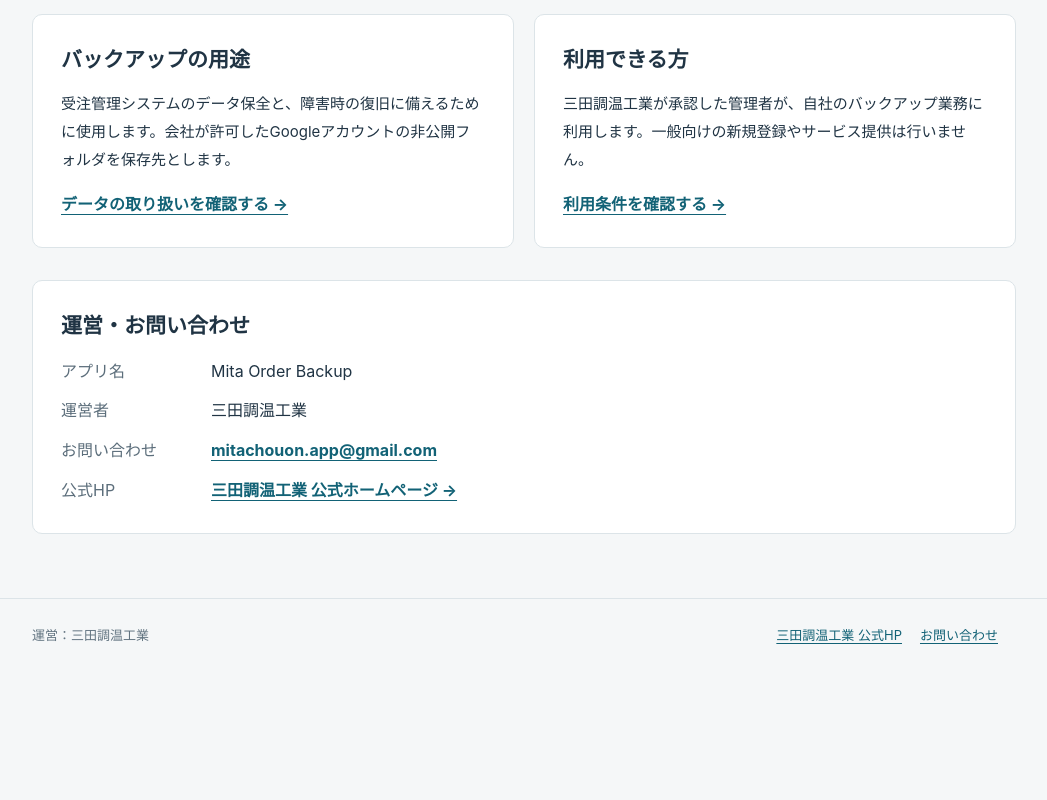
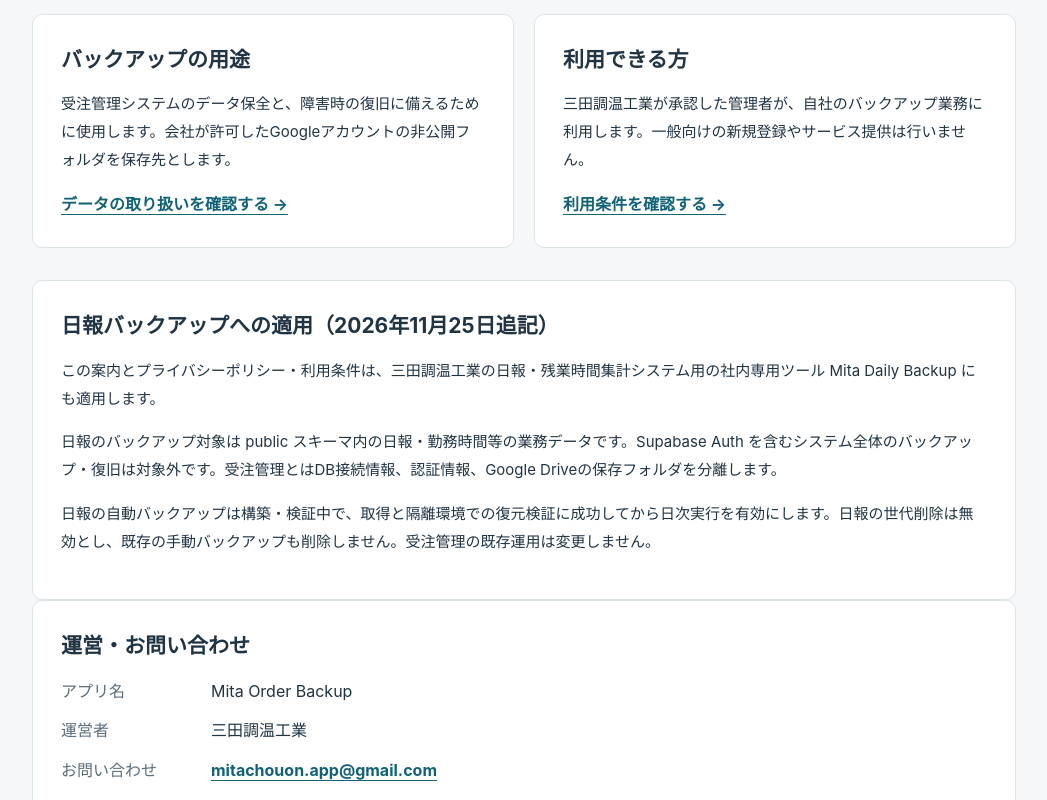
Before and after one commit to mita-chouon/mita-order-backup-info, a plain HTML site: page index.html in a window 1280 px wide. Shown: the part 614-1414 px from the top of the page, without its empty margins (116-1163 px from the left). Before the commit the page ends 1293 px from the top, so only its background shows below. Drawn offline with Linux system fonts and the light colour scheme.

Commit message:
日報バックアップへの適用範囲を追記

```diff
--- a/index.html
+++ b/index.html
@@ -3,5 +3,6 @@
 <a class="skip" href="#main">本文へ移動</a><header><div class="wrap header-inner"><a class="brand" href="index.html">Mita Order Backup<small>三田調温工業 · 社内専用バックアップ</small></a><nav aria-label="メインナビゲーション"><a href="index.html" aria-current="page">アプリ紹介</a><a href="privacy.html">プライバシーポリシー</a><a href="terms.html">利用条件</a></nav></div></header>
 <main id="main"><div class="wrap"><div class="eyebrow">INTERNAL BACKUP TOOL</div><h1>業務データの備えを、<br>会社のGoogle Driveへ。</h1><p class="lead">Mita Order Backup は、三田調温工業の受注管理データを定期的にバックアップし、会社のGoogle Driveへ保存するための社内専用ツールです。</p><div class="note"><strong>一般のお客様向けのサービスではありません。</strong><br>このサイトはアプリとデータの取り扱いを説明する案内ページです。業務システムへのログインやバックアップファイルの閲覧・ダウンロードはできません。</div><p>現在は自動バックアップの初期構築・試験段階です。定期実行は、動作確認の完了後に開始します。</p>
 <div class="grid"><section class="card"><h2>バックアップの用途</h2><p>受注管理システムのデータ保全と、障害時の復旧に備えるために使用します。会社が許可したGoogleアカウントの非公開フォルダを保存先とします。</p><a href="privacy.html">データの取り扱いを確認する →</a></section><section class="card"><h2>利用できる方</h2><p>三田調温工業が承認した管理者が、自社のバックアップ業務に利用します。一般向けの新規登録やサービス提供は行いません。</p><a href="terms.html">利用条件を確認する →</a></section></div>
+<section class="card"><h2>日報バックアップへの適用（2026年11月25日追記）</h2><p>この案内とプライバシーポリシー・利用条件は、三田調温工業の日報・残業時間集計システム用の社内専用ツール Mita Daily Backup にも適用します。</p><p>日報のバックアップ対象は public スキーマ内の日報・勤務時間等の業務データです。Supabase Auth を含むシステム全体のバックアップ・復旧は対象外です。受注管理とはDB接続情報、認証情報、Google Driveの保存フォルダを分離します。</p><p>日報の自動バックアップは構築・検証中で、取得と隔離環境での復元検証に成功してから日次実行を有効にします。日報の世代削除は無効とし、既存の手動バックアップも削除しません。受注管理の既存運用は変更しません。</p></section>
 <section class="card"><h2>運営・お問い合わせ</h2><dl class="meta"><dt>アプリ名</dt><dd>Mita Order Backup</dd><dt>運営者</dt><dd>三田調温工業</dd><dt>お問い合わせ</dt><dd><a href="mailto:mitachouon.app@gmail.com">mitachouon.app@gmail.com</a></dd><dt>公式HP</dt><dd><a href="https://mita-chouon.co.jp/">三田調温工業 公式ホームページ →</a></dd></dl></section></div></main>
 <footer><div class="wrap"><span>運営：三田調温工業</span><div><a href="https://mita-chouon.co.jp/">三田調温工業 公式HP</a><a href="mailto:mitachouon.app@gmail.com">お問い合わせ</a></div></div></footer></body></html>
```
